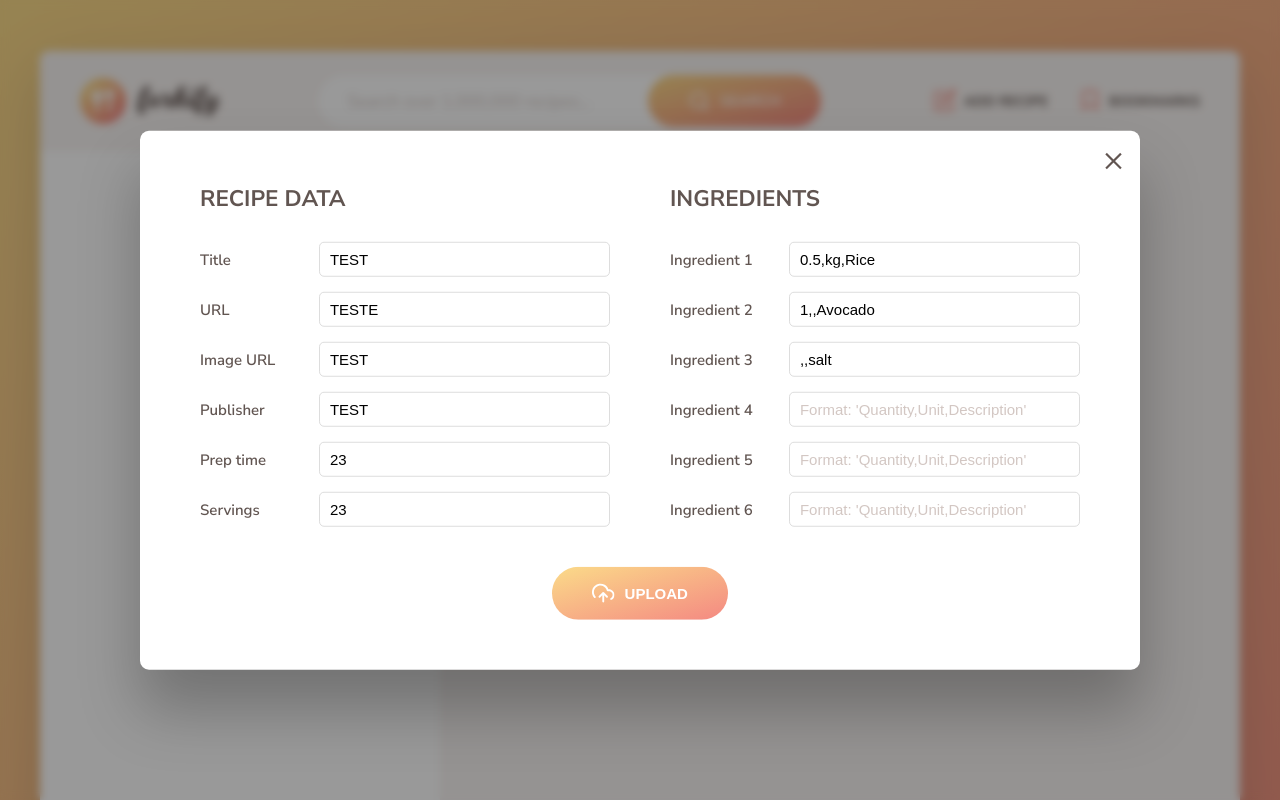
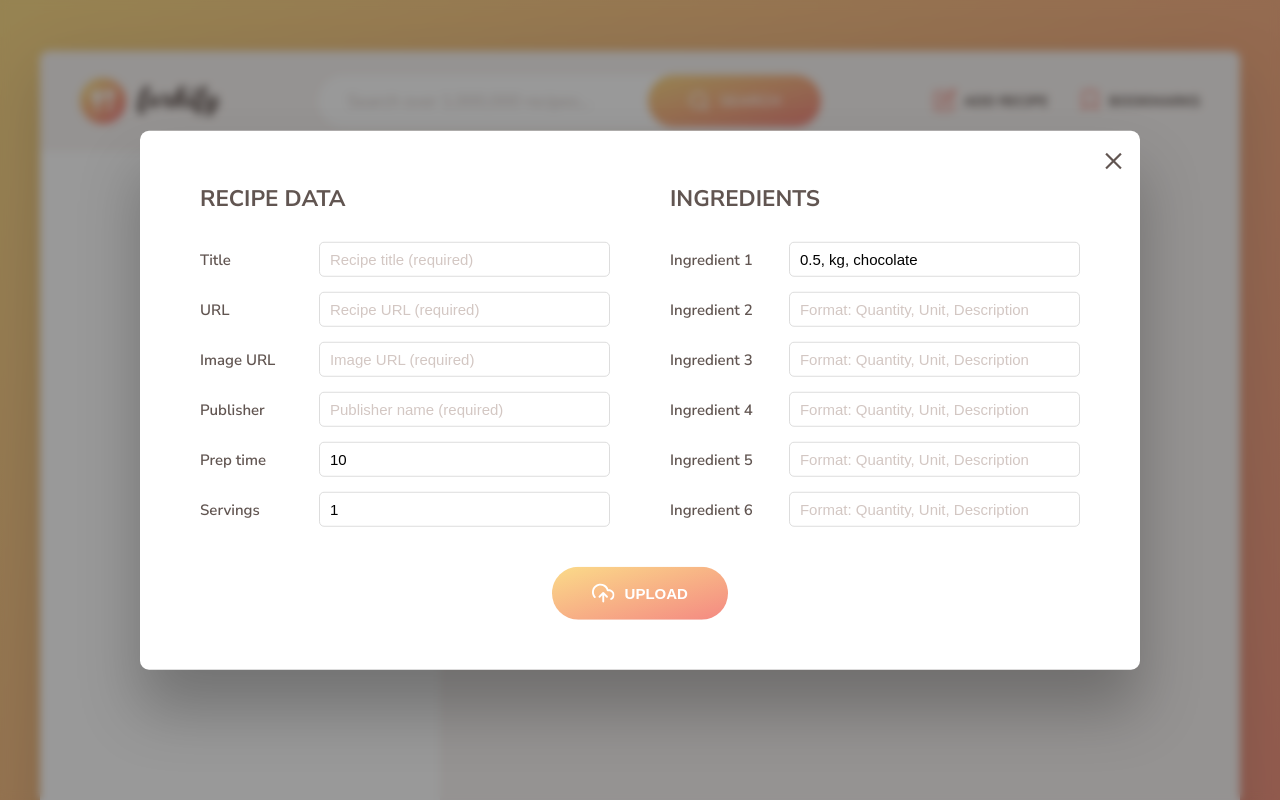
Before and after one commit to tsm13/18-forkify, a website built with Parcel: page index.html in a window 1280 px wide. Both pictures are taken after a click on the button "ADD RECIPE". Shown: the top 800 px of the page. Built offline with nearby package versions, Linux system fonts and the light colour scheme.

Commit message:
fix add recipe message

```diff
--- a/index.html
+++ b/index.html
@@ -131,7 +131,7 @@
             <use href="src/img/icons.svg#icon-smile"></use>
           </svg>
         </div>
-        <p>Start by searching for a recipe or an ingredient. Have fun!</p>
+        <p>Start by searching for a recipe or an ingredient! 🤤</p>
       </div>
 
       <!--  -->
@@ -226,7 +226,8 @@
   <div class="add-recipe-window hidden">
     <button class="btn--close-modal">&times;</button>
     <form class="upload">
-      <div class="upload__column">
+
+      <!-- <div class="upload__column">
         <h3 class="upload__heading">Recipe data</h3>
         <label>Title</label>
         <input value="TEST" required name="title" type="text" />
@@ -264,7 +265,8 @@
           <use href="src/img/icons.svg#icon-upload-cloud"></use>
         </svg>
         <span>Upload</span>
-      </button>
+      </button> -->
+
     </form>
   </div>
 </body>
--- a/src/js/config.js
+++ b/src/js/config.js
@@ -2,4 +2,6 @@ export const API_URL = `https://forkify-api.herokuapp.com/api/v2/recipes/`;
 export const TIMEOUT_SEC = 10;
 export const RES_PER_PAGE = 10;
 export const KEY = '8d043094-da08-4371-9d81-dff471a30e33';
+// export const KEY = 'c1c5757d-93d5-41e4-b7d4-fa2d67bc714a';
 export const MODAL_CLOSE_SEC = 2.5;
+export const ANIMATION_WAIT = 1;
--- a/src/js/controller.js
+++ b/src/js/controller.js
@@ -1,5 +1,7 @@
 import * as model from './model.js';
 import { MODAL_CLOSE_SEC } from './config.js';
+import { ANIMATION_WAIT } from './config.js';
+import { wait } from './helpers.js';
 import recipeView from './views/recipeView.js';
 import searchView from './views/searchView.js';
 import resultsView from './views/resultsView.js';
@@ -106,12 +108,17 @@ const controlAddRecipe = async function (newRecipe) {
     // Change ID in the URL
     window.history.pushState(null, '', `#${model.state.recipe.id}`);
 
-    // Close form window
-    setTimeout(() => {
-      addRecipeView.toggleWindow();
-    }, MODAL_CLOSE_SEC * 1000);
+    // Close form window and re-render form
+    await wait(MODAL_CLOSE_SEC);
+    addRecipeView.toggleWindow();
+    await wait(ANIMATION_WAIT);
+    addRecipeView.render(model.state.recipe);
   } catch (err) {
     addRecipeView.renderError(err.message);
+    await wait(MODAL_CLOSE_SEC);
+
+    // Re-render view
+    addRecipeView.render(model.state.recipe);
   }
 };
 
--- a/src/js/helpers.js
+++ b/src/js/helpers.js
@@ -5,6 +5,12 @@ const timeout = function (s) {
     setTimeout(function () {
       reject(new Error(`Request took too long! Timeout after ${s} second`));
     }, s * 1000);
+  });
+};
+
+export const wait = function (seconds) {
+  return new Promise(function (resolve) {
+    setTimeout(resolve, seconds * 1000);
   });
 };
 
--- a/src/js/views/addRecipeView.js
+++ b/src/js/views/addRecipeView.js
@@ -1,8 +1,9 @@
 import View from './View.js';
+import icons from '../../img/icons.svg';
 
 class AddRecipeView extends View {
   _parentEl = document.querySelector('.upload');
-  _message = 'Recipe uploaded successfully! :D';
+  _message = 'Recipe uploaded successfully!';
 
   _window = document.querySelector('.add-recipe-window');
   _overlay = document.querySelector('.overlay');
@@ -16,6 +17,7 @@ class AddRecipeView extends View {
   }
 
   toggleWindow() {
+    this.render(this._generateMarkup);
     this._overlay.classList.toggle('hidden');
     this._window.classList.toggle('hidden');
   }
@@ -38,7 +40,50 @@ class AddRecipeView extends View {
     });
   }
 
-  _generateMarkup() {}
+  _generateMarkup() {
+    const placeholder = `Format: Quantity, Unit, Description`;
+    return `
+      <div class="upload__column">
+      <h3 class="upload__heading">Recipe data</h3>
+      <label>Title</label>
+      <input placeholder="Recipe title (required)" required name="title" type="text" />
+      <label>URL</label>
+      <input placeholder="Recipe URL (required)" required name="sourceUrl" type="text" />
+      <label>Image URL</label>
+      <input placeholder="Image URL (required)" required name="image" type="text" />
+      <label>Publisher</label>
+      <input placeholder="Publisher name (required)" required name="publisher" type="text" />
+      <label>Prep time</label>
+      <input value="10" required name="cookingTime" type="number" />
+      <label>Servings</label>
+      <input value="1" required name="servings" type="number" />
+    </div>
+
+    <div class="upload__column">
+      <h3 class="upload__heading">Ingredients</h3>
+      <label>Ingredient 1</label>
+      <input value="0.5, kg, chocolate" placeholder="0.5,kg,Rice" type="text" required name="ingredient-1"
+        placeholder="${placeholder}" />
+      <label>Ingredient 2</label>
+      <input type="text" name="ingredient-2" placeholder="${placeholder}" />
+      <label>Ingredient 3</label>
+      <input type="text" name="ingredient-3" placeholder="${placeholder}" />
+      <label>Ingredient 4</label>
+      <input type="text" name="ingredient-4" placeholder="${placeholder}" />
+      <label>Ingredient 5</label>
+      <input type="text" name="ingredient-5" placeholder="${placeholder}" />
+      <label>Ingredient 6</label>
+      <input type="text" name="ingredient-6" placeholder="${placeholder}" />
+    </div>
+
+    <button class="btn upload__btn">
+      <svg>
+        <use href="${icons}#icon-upload-cloud"></use>
+      </svg>
+      <span>Upload</span>
+    </button>
+    `;
+  }
 }
 
 export default new AddRecipeView();
```
Also changed, not shown: README.md.
